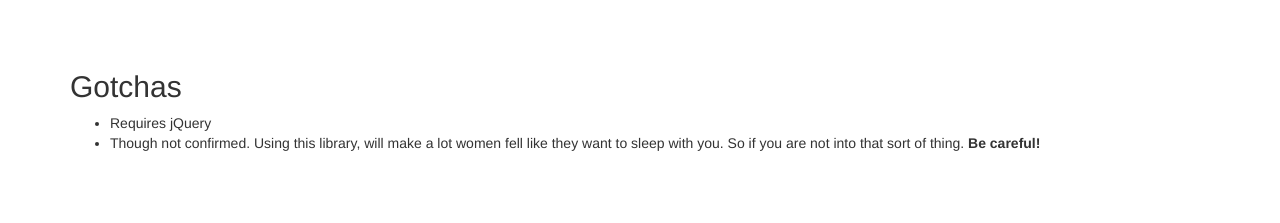
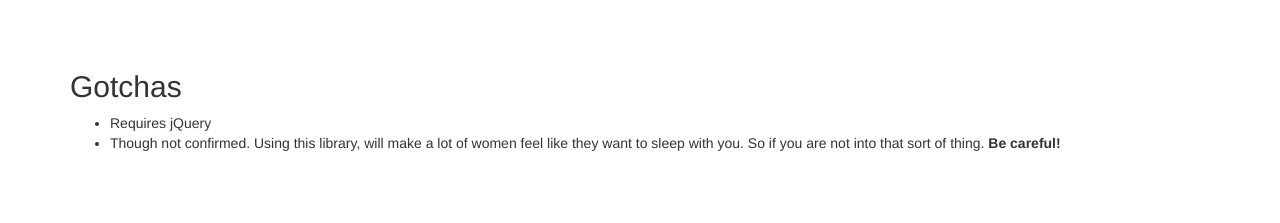
Before and after one commit to ganehag/se7enseg, a plain HTML site: page index.html in a window 1280 px wide. Shown: the part 966-1189 px from the top of the page. Drawn offline with Linux system fonts and the light colour scheme.

Commit message:
Fixed spelling error

```diff
--- a/index.html
+++ b/index.html
@@ -86,7 +86,7 @@
         <h2>Gotchas</h2>
         <ul>
           <li>Requires jQuery</li>
-          <li>Though not confirmed. Using this library, will make a lot women fell like they want to sleep with you. So if you are not into that sort of thing. <strong>Be careful!</strong></li>
+          <li>Though not confirmed. Using this library, will make a lot of women feel like they want to sleep with you. So if you are not into that sort of thing. <strong>Be careful!</strong></li>
         </ul>
       </section>
 
```
